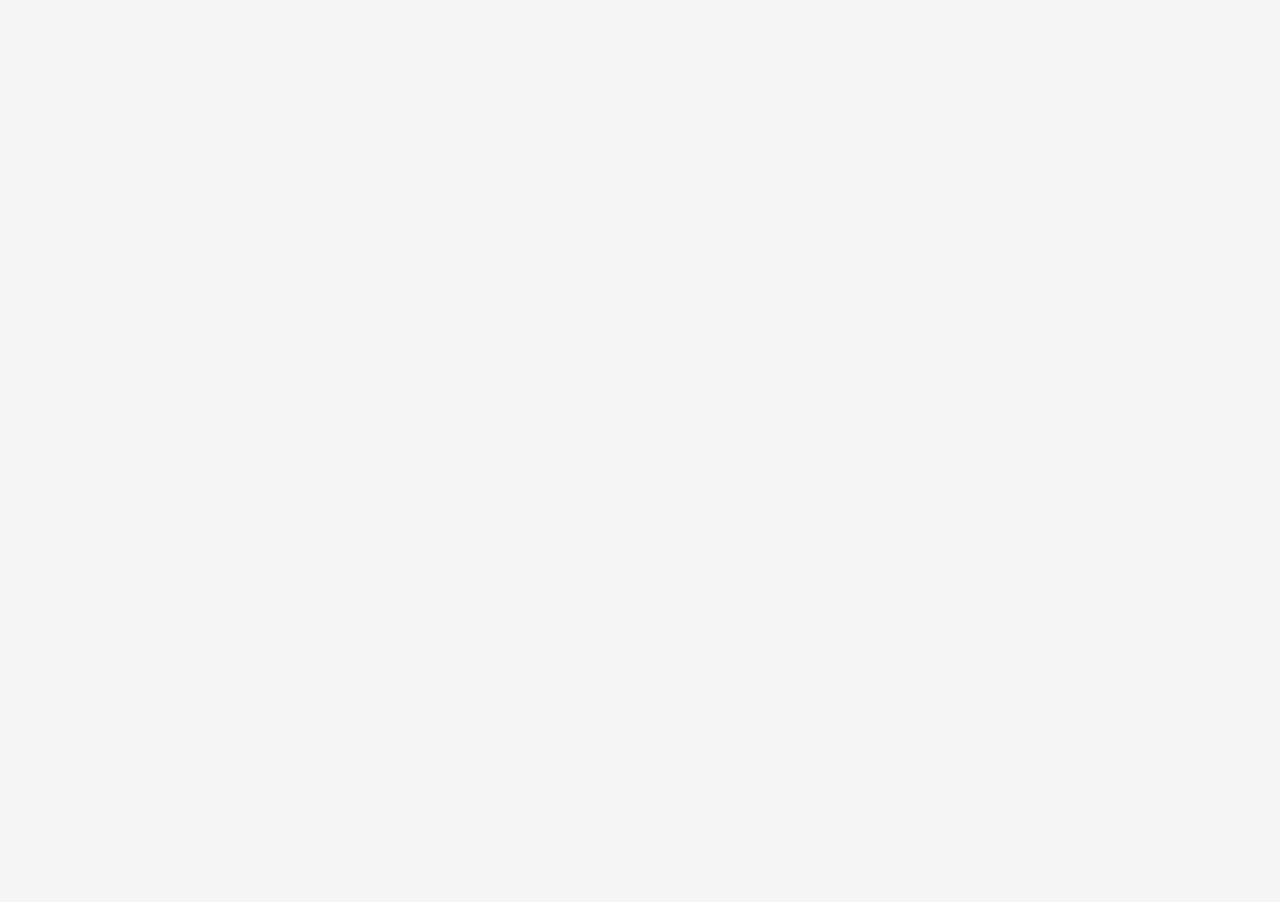
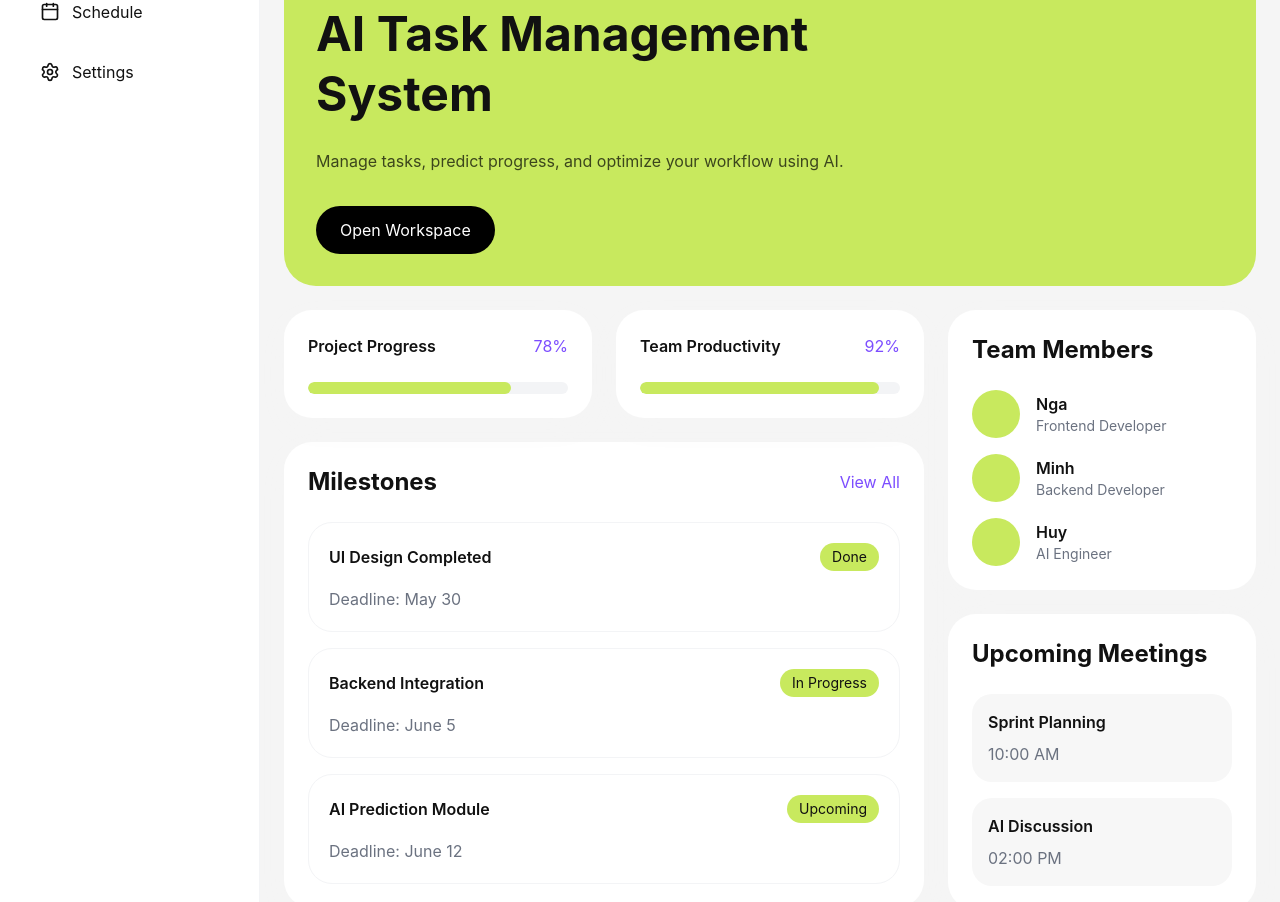
Before and after one commit to nga4704/task-management-ai, a React (Vite) app in the folder frontend/: page /workspace in a window 1280 px wide. Before the commit this address had no page. Shown: the part 216-1118 px from the top of the page. Before the commit the page ends 800 px from the top, so only its background shows below. Built offline with nearby package versions, Linux system fonts and the light colour scheme.

Commit message:
feat: workspace core ui

```diff
--- a/frontend/src/components/layout/Sidebar.tsx
+++ b/frontend/src/components/layout/Sidebar.tsx
@@ -4,6 +4,7 @@ import {
   Calendar,
   Settings,
 } from "lucide-react";
+import { Link } from "react-router-dom";
 
 function Sidebar() {
   return (
@@ -21,17 +22,19 @@ function Sidebar() {
       </h1>
 
       <nav className="mt-10 space-y-3">
+        <Link to="/dashboard">
         <SidebarItem
           icon={<LayoutDashboard size={20} />}
           title="Dashboard"
           active
         />
-
+        </Link>
+        <Link to="/workspace">
           <SidebarItem
             icon={<FolderKanban size={20} />}
             title="Workspace"
           />
-
+        </Link>
         <SidebarItem
           icon={<Calendar size={20} />}
           title="Schedule"
@@ -66,8 +69,7 @@ function SidebarItem({
         cursor-pointer
         transition
 
-        ${
-          active
+        ${active
           ? "bg-primary font-semibold"
           : "hover:bg-gray-100"
         }
--- /dev/null
+++ b/frontend/src/components/workspace/MeetingCard.tsx
@@ -0,0 +1,29 @@
+type MeetingCardProps = {
+  title: string;
+  time: string;
+};
+
+function MeetingCard({
+  title,
+  time,
+}: MeetingCardProps) {
+  return (
+    <div
+      className="
+        bg-[#F7F7F7]
+        rounded-[20px]
+        p-4
+      "
+    >
+      <h4 className="font-semibold">
+        {title}
+      </h4>
+
+      <p className="text-gray-500 mt-2">
+        {time}
+      </p>
+    </div>
+  );
+}
+
+export default MeetingCard;
--- /dev/null
+++ b/frontend/src/components/workspace/MilestoneCard.tsx
@@ -0,0 +1,46 @@
+type MilestoneCardProps = {
+  title: string;
+  date: string;
+  status: string;
+};
+
+function MilestoneCard({
+  title,
+  date,
+  status,
+}: MilestoneCardProps) {
+  return (
+    <div
+      className="
+        border
+        border-gray-100
+        rounded-[24px]
+        p-5
+      "
+    >
+      <div className="flex justify-between items-center">
+        <h3 className="font-semibold">
+          {title}
+        </h3>
+
+        <span
+          className="
+            bg-primary
+            px-3
+            py-1
+            rounded-full
+            text-sm
+          "
+        >
+          {status}
+        </span>
+      </div>
+
+      <p className="mt-4 text-gray-500">
+        Deadline: {date}
+      </p>
+    </div>
+  );
+}
+
+export default MilestoneCard;
--- /dev/null
+++ b/frontend/src/components/workspace/ProgressCard.tsx
@@ -0,0 +1,49 @@
+type ProgressCardProps = {
+  title: string;
+  progress: number;
+};
+
+function ProgressCard({
+  title,
+  progress,
+}: ProgressCardProps) {
+  return (
+    <div
+      className="
+        bg-white
+        rounded-[28px]
+        p-6
+        shadow-soft
+      "
+    >
+      <div className="flex justify-between">
+        <h3 className="font-semibold">
+          {title}
+        </h3>
+
+        <span className="text-secondary">
+          {progress}%
+        </span>
+      </div>
+
+      <div
+        className="
+          mt-6
+          h-3
+          bg-gray-100
+          rounded-full
+          overflow-hidden
+        "
+      >
+        <div
+          className="h-full bg-primary rounded-full"
+          style={{
+            width: `${progress}%`,
+          }}
+        />
+      </div>
+    </div>
+  );
+}
+
+export default ProgressCard;
--- /dev/null
+++ b/frontend/src/components/workspace/ProjectHero.tsx
@@ -0,0 +1,43 @@
+function ProjectHero() {
+  return (
+    <div
+      className="
+        bg-primary
+        rounded-[32px]
+        p-8
+        relative
+        overflow-hidden
+      "
+    >
+      <div className="max-w-2xl">
+        <p className="font-medium">
+          Workspace Overview
+        </p>
+
+        <h1 className="text-5xl font-bold mt-4 leading-tight">
+          AI Task Management System
+        </h1>
+
+        <p className="mt-6 text-black/70 leading-relaxed">
+          Manage tasks, predict progress,
+          and optimize your workflow using AI.
+        </p>
+
+        <button
+          className="
+            mt-8
+            bg-black
+            text-white
+            px-6
+            py-3
+            rounded-full
+          "
+        >
+          Open Workspace
+        </button>
+      </div>
+    </div>
+  );
+}
+
+export default ProjectHero;
--- /dev/null
+++ b/frontend/src/components/workspace/TeamMemberCard.tsx
@@ -0,0 +1,34 @@
+type TeamMemberCardProps = {
+  name: string;
+  role: string;
+};
+
+function TeamMemberCard({
+  name,
+  role,
+}: TeamMemberCardProps) {
+  return (
+    <div className="flex items-center gap-4">
+      <div
+        className="
+          w-12
+          h-12
+          rounded-full
+          bg-primary
+        "
+      />
+
+      <div>
+        <h4 className="font-semibold">
+          {name}
+        </h4>
+
+        <p className="text-sm text-gray-500">
+          {role}
+        </p>
+      </div>
+    </div>
+  );
+}
+
+export default TeamMemberCard;
--- /dev/null
+++ b/frontend/src/pages/workspace/WorkspacePage.tsx
@@ -0,0 +1,144 @@
+import MainLayout from "../../layouts/MainLayout";
+
+import ProjectHero from "../../components/workspace/ProjectHero";
+import TeamMemberCard from "../../components/workspace/TeamMemberCard";
+import MilestoneCard from "../../components/workspace/MilestoneCard";
+import ProgressCard from "../../components/workspace/ProgressCard";
+import MeetingCard from "../../components/workspace/MeetingCard";
+
+function WorkspacePage() {
+  return (
+    <MainLayout>
+      <div className="space-y-6">
+
+        <ProjectHero />
+
+        <div className="grid grid-cols-12 gap-6">
+
+          {/* Left */}
+          <div className="col-span-12 lg:col-span-8 space-y-6">
+
+            {/* Progress */}
+            <div className="grid md:grid-cols-2 gap-6">
+              <ProgressCard
+                title="Project Progress"
+                progress={78}
+              />
+
+              <ProgressCard
+                title="Team Productivity"
+                progress={92}
+              />
+            </div>
+
+            {/* Milestones */}
+            <div
+              className="
+                bg-white
+                rounded-[28px]
+                p-6
+                shadow-soft
+              "
+            >
+              <div className="flex justify-between items-center">
+                <h2 className="text-2xl font-bold">
+                  Milestones
+                </h2>
+
+                <button className="text-secondary">
+                  View All
+                </button>
+              </div>
+
+              <div className="mt-6 space-y-4">
+                <MilestoneCard
+                  title="UI Design Completed"
+                  date="May 30"
+                  status="Done"
+                />
+
+                <MilestoneCard
+                  title="Backend Integration"
+                  date="June 5"
+                  status="In Progress"
+                />
+
+                <MilestoneCard
+                  title="AI Prediction Module"
+                  date="June 12"
+                  status="Upcoming"
+                />
+              </div>
+            </div>
+
+          </div>
+
+          {/* Right */}
+          <div className="col-span-12 lg:col-span-4 space-y-6">
+
+            {/* Team */}
+            <div
+              className="
+                bg-white
+                rounded-[28px]
+                p-6
+                shadow-soft
+              "
+            >
+              <h2 className="text-2xl font-bold">
+                Team Members
+              </h2>
+
+              <div className="mt-6 space-y-4">
+                <TeamMemberCard
+                  name="Nga"
+                  role="Frontend Developer"
+                />
+
+                <TeamMemberCard
+                  name="Minh"
+                  role="Backend Developer"
+                />
+
+                <TeamMemberCard
+                  name="Huy"
+                  role="AI Engineer"
+                />
+              </div>
+            </div>
+
+            {/* Meetings */}
+            <div
+              className="
+                bg-white
+                rounded-[28px]
+                p-6
+                shadow-soft
+              "
+            >
+              <h2 className="text-2xl font-bold">
+                Upcoming Meetings
+              </h2>
+
+              <div className="mt-6 space-y-4">
+                <MeetingCard
+                  title="Sprint Planning"
+                  time="10:00 AM"
+                />
+
+                <MeetingCard
+                  title="AI Discussion"
+                  time="02:00 PM"
+                />
+              </div>
+            </div>
+
+          </div>
+
+        </div>
+      </div>
+    </MainLayout>
+  );
+}
+
+export default WorkspacePage;
--- a/frontend/src/routes/AppRoutes.tsx
+++ b/frontend/src/routes/AppRoutes.tsx
@@ -3,6 +3,7 @@ import { Routes, Route, Navigate } from "react-router-dom";
 import LoginPage from "../pages/auth/LoginPage";
 import RegisterPage from "../pages/auth/RegisterPage";
 import DashboardPage from "../pages/dashboard/DashboardPage";
+import WorkspacePage from "../pages/workspace/WorkspacePage";
 
 function AppRoutes() {
   return (
@@ -17,6 +18,11 @@ function AppRoutes() {
         path="/dashboard"
         element={<DashboardPage />}
       />
+
+      <Route
+        path="/workspace"
+        element={<WorkspacePage />}
+      />
     </Routes>
   );
 }
```
Lines whose indentation alone changed are shown as unchanged.
